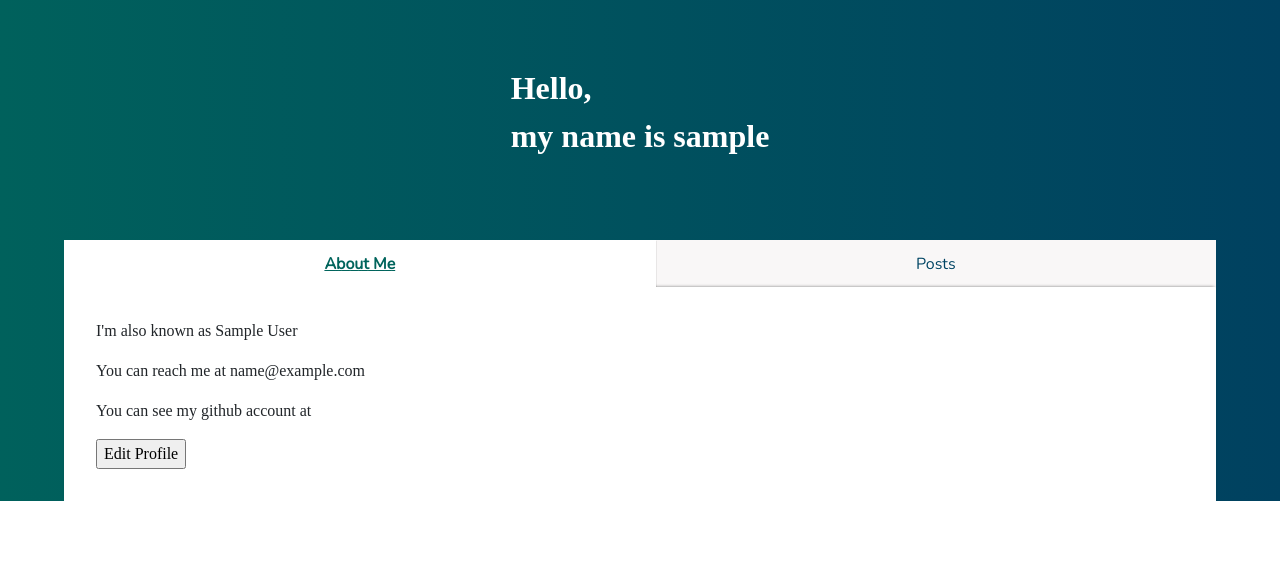
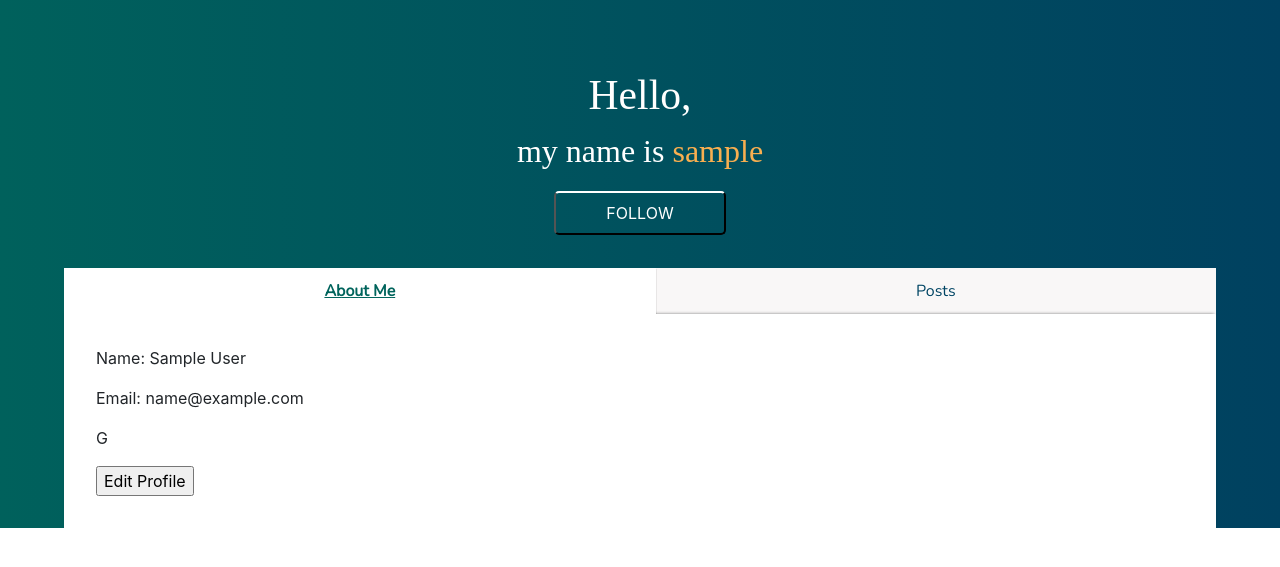
Before and after one commit to 404-wave/404-project, a Django app: page /home/profile/ in a window 1280 px wide. Shown: the part 74-641 px from the top of the page. Run offline with Django 3.2, Linux system fonts and the light colour scheme; the visitor is signed in with stand-in values (Sample User, id 1); data comes from the database, SQL or seed files in the repository; some libraries are stand-ins or nearby versions.

Commit message:
Fix minor issue with styles

```diff
--- a/Wave/core/forms.py
+++ b/Wave/core/forms.py
@@ -7,4 +7,4 @@ class ProfileChangeForm(UserChangeForm):
 
     class Meta:
         model = User
-        fields = ('first_name','last_name','bio','github')
+        fields = ('first_name','last_name','email','bio','github')
--- a/Wave/static/style/base.css
+++ b/Wave/static/style/base.css
@@ -1,3 +1,6 @@
+.body * {
+	font-family: Roboto, sans-serif;
+}
 .navbar{
 	background-color: white;
 	text-transform: uppercase;
@@ -42,13 +45,15 @@
 .wrapper {
 	background-image: linear-gradient(to right,#00615c, #004160);
 	height: -webkit-fill-available;
-	font-family: 'Roboto Slab', serif;
 	display: flex;
 	align-items: center;
 	flex-direction: column;
 }
 .person_info{
-	padding: 5%;
+	padding: 5% 0% 1% 0;
+	display: flex;
+	flex-direction: column;
+	align-items: center;
 }
 .details_tabs {
 	width:90%;
@@ -59,10 +64,17 @@
 	display: none;
 }
 .greeting{
-   font-weight:900;
+   font-weight:500;
+   font-family: 'Roboto Slab', serif;
+   text-align: center;
    font-size: 2em;
    color: white;}
-
+.hello {
+	font-size: 1.3em;
+}
+.name {
+	color:#f9af50;
+}
    #tabs {
 	overflow: hidden;
 	margin: 0;
@@ -117,3 +129,20 @@
 	border-radius: 0 1px 1px 1px;
 	box-shadow: 0 -2px 3px -2px rgba(0, 0, 0, .5);
 }
+.friend_btn {
+    width: 100%;
+    background-color: Transparent;
+	border-top-color: white;
+	border-width: 2px;
+	color: white;
+	border-radius: 5px;
+	padding: .5em;
+	text-transform: uppercase;
+	margin-bottom: 20px;
+	padding-left: 50px;
+    padding-right: 50px;
+}
+.friend_btn:hover {
+	box-shadow: 3px 2px 15px -3px rgba(255, 255, 255, 0.75);
+	outline: 0px !important;
+}
--- a/Wave/templates/profile.html
+++ b/Wave/templates/profile.html
@@ -13,15 +13,13 @@
   <div class="wrapper">
       <div class = 'person_info'>
         <p class = "greeting"><span class ="hello">Hello,<br> </span>my name is <span class ="name">{{ user }} </span></p>
-        {% if user.id is not request.user.id %}
           <div id="followBtnContainer">
           {% if following is False %}
-          <button onclick="follow({{ request.user.id }}, {{ user.id }})">Follow</button>
+          <button class = "friend_btn" onclick="follow({{ request.user.id }}, {{ user.id }})">Follow</button>
           {% else %}
-          <button onclick="unfollow({{ request.user.id }}, {{ user.id }})">Unfollow</button>
+          <button class = "friend_btn" onclick="unfollow({{ request.user.id }}, {{ user.id }})">Unfollow</button>
           {% endif %}
         </div>
-        {% endif %}
       </div>
   <!-- Profile details -->
   <div class = "details_tabs">
@@ -30,9 +28,10 @@
       <li><a href="#" name="tab2">Posts</a></li>
   </ul>
   <div id="content">
-      <div id="tab1">      <p>I'm also known as {{ user.first_name }} {{ user.last_name }}</p>
-        <p>You can reach me at {{ user.email }}</p>
-        <p>You can see my github account at {{ user.github }}</p>
+      <div id="tab1">
+        <p>Name: {{ user.first_name }} {{ user.last_name }}</p>
+        <p>Email: {{ user.email }}</p>
+        <p>G {{ user.github }}</p>
         <p class = 'bio'> {{ user.bio }}</p>
         {% if user.id is request.user.id %}
         <input type=button onclick="location.href='edit'" value = "Edit Profile">
--- a/Wave/templates/registration/register.html
+++ b/Wave/templates/registration/register.html
@@ -9,7 +9,6 @@
     <!-- Bootstrap CSS -->
     <link rel="stylesheet" href="https://stackpath.bootstrapcdn.com/bootstrap/4.3.1/css/bootstrap.min.css" integrity="sha384-ggOyR0iXCbMQv3Xipma34MD+dH/1fQ784/j6cY/iJTQUOhcWr7x9JvoRxT2MZw1T" crossorigin="anonymous">
     <link rel="stylesheet" href="{% static 'style/style.css' %}">
-    <link rel="stylesheet" href="{% static 'style/base.css' %}">
     <script src="https://code.jquery.com/jquery-3.3.1.slim.min.js" integrity="sha384-q8i/X+965DzO0rT7abK41JStQIAqVgRVzpbzo5smXKp4YfRvH+8abtTE1Pi6jizo" crossorigin="anonymous"></script>
     <script src="https://cdnjs.cloudflare.com/ajax/libs/popper.js/1.14.7/umd/popper.min.js" integrity="sha384-UO2eT0CpHqdSJQ6hJty5KVphtPhzWj9WO1clHTMGa3JDZwrnQq4sF86dIHNDz0W1" crossorigin="anonymous"></script>
     <script src="https://stackpath.bootstrapcdn.com/bootstrap/4.3.1/js/bootstrap.min.js" integrity="sha384-JjSmVgyd0p3pXB1rRibZUAYoIIy6OrQ6VrjIEaFf/nJGzIxFDsf4x0xIM+B07jRM" crossorigin="anonymous"></script>
```
